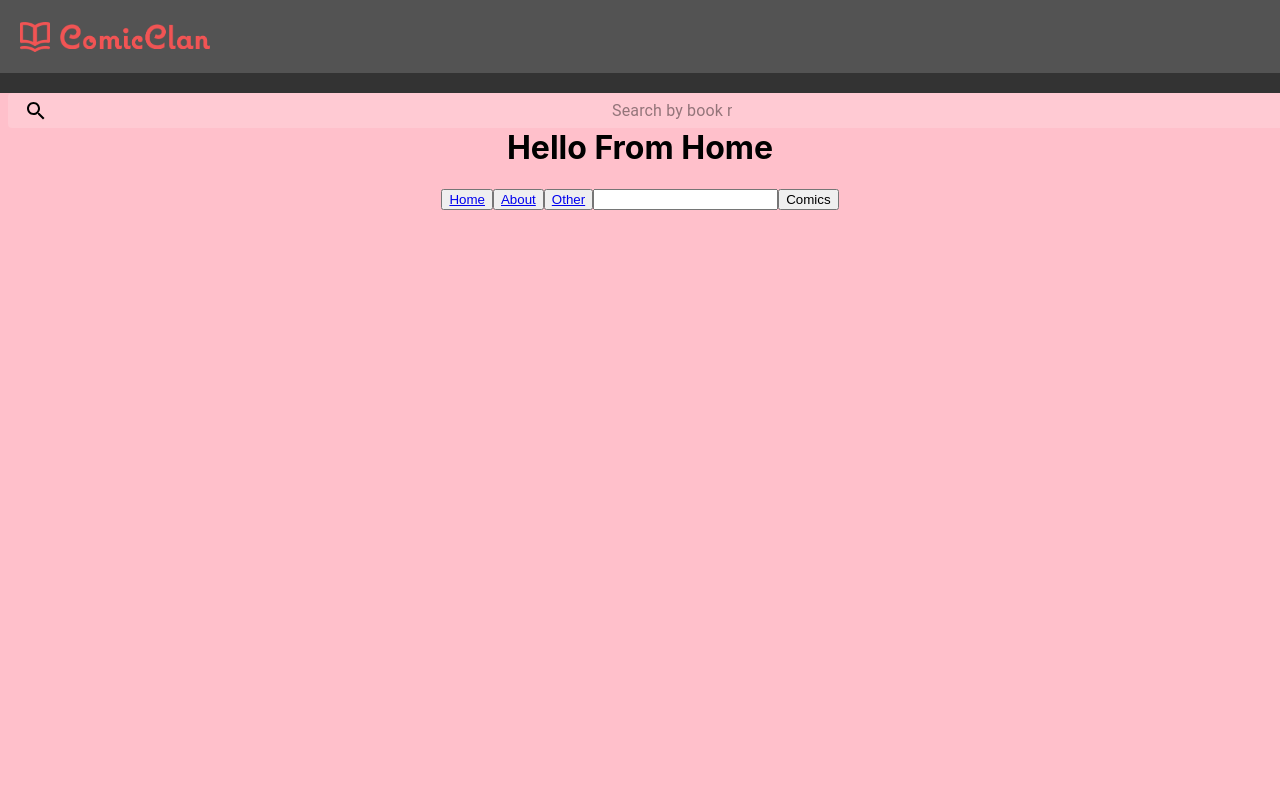
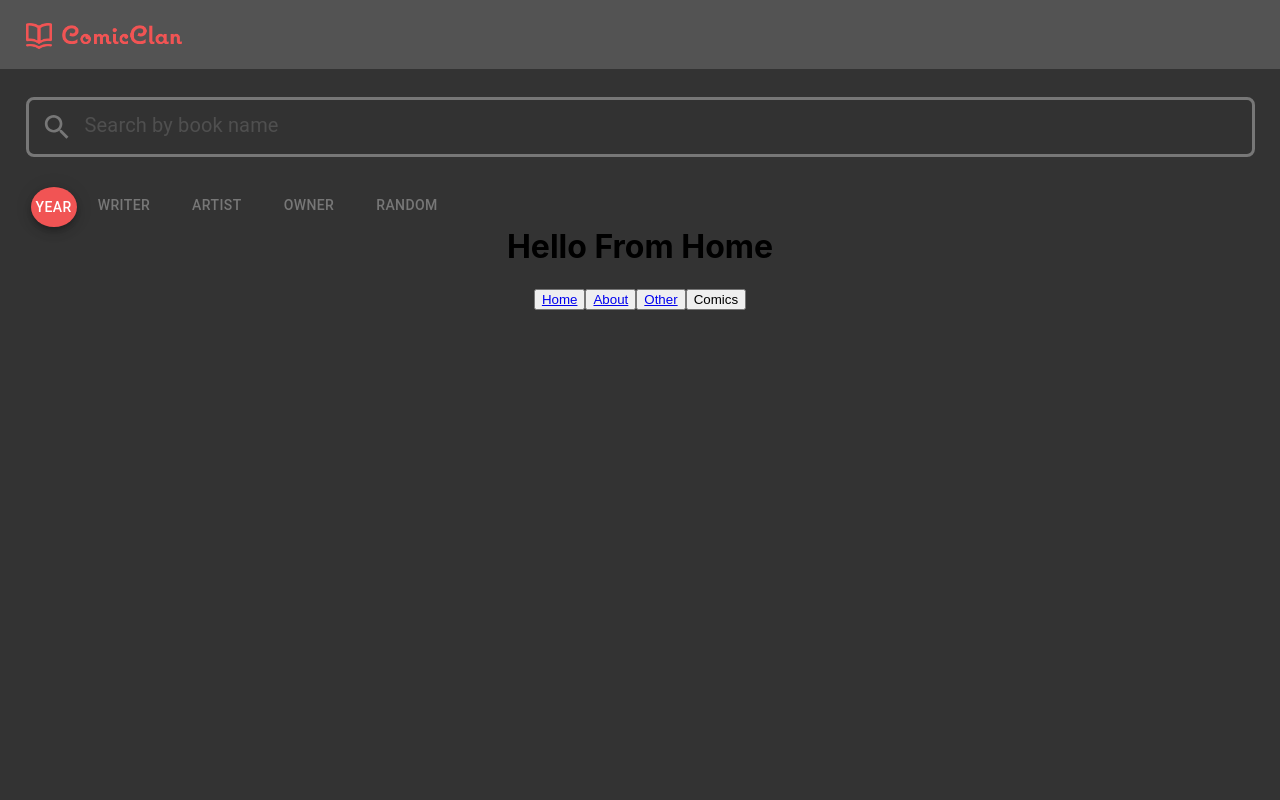
Before and after one commit to mjjply42/TestComicBook-Application, a React (Create React App) app in the folder client/: page / in a window 1280 px wide. Shown: the top 800 px of the page. Built offline with nearby package versions, Linux system fonts and the light colour scheme.

Commit message:
coming added search bar functionality and tab functionality --- need navigation

```diff
--- /dev/null
+++ b/client/src/components/CategoryTabs.js
@@ -0,0 +1,69 @@
+import React, { Fragment, useState, useEffect } from 'react';
+import { fade, makeStyles } from '@material-ui/core/styles'
+import Button from '@material-ui/core/Button'
+import Fab from '@material-ui/core/Fab'
+
+export const CategoryTabs = (props) => {
+
+    const classes = useStyles()
+    const [buttonTabs, updateButtons] = useState([
+        {name:"Year", selected: true}, {name: "Writer", selected: false},
+        {name: "Artist", selected: false}, {name: "Owner", selected: false},
+        {name: "Random", selected: false}])
+
+    const handleClickStatuses = (item) => {
+        let newButtons = JSON.parse(JSON.stringify(buttonTabs))
+        newButtons.map((button, index) => {
+            if (button.name !== item.name)
+                button.selected = false
+            else
+                button.selected = true
+        })
+        updateButtons(newButtons)
+        props.changeTab(item)
+    }
+
+    return (
+        <Fragment>
+            {buttonTabs ? buttonTabs.map((item, index) => {
+                return ( item.selected ?
+                    <label htmlFor="text-button-file">
+                        <Fab size="small" classes={{ root: classes.inputRootSelected}} onClick={() => {handleClickStatuses(item)}} style={{textColor: 'purple', marginLeft: 5, marginRight: 5, backgroundColor: "#F15454"}}
+                            variant={item.selected ? "contained":null} component="span">{item.name}</Fab>
+                    </label> :
+                    <label htmlFor="text-button-file">
+                        <Button classes={{ root: classes.inputRootUnSelected}} onClick={() => {handleClickStatuses(item)}}
+                        style={{marginLeft: 5, marginRight: 5}}
+                        variant={item.selected ? "contained":null} component="span">{item.name}</Button>
+                    </label>
+                )
+            }): undefined}
+        </Fragment>
+        )
+}
+
+const useStyles = makeStyles(theme => ({
+
+    title: {
+        flexGrow: 1,
+        display: 'none',
+        [theme.breakpoints.up('sm')]: {
+        display: 'block',
+        },
+    },
+    inputRootUnSelected: {
+        color: '#777777',
+        width: '100%'
+    },
+    inputRootSelected: {
+        color: 'white',
+        width: '100%'
+    },
+    inputInput: {
+        marginLeft: 56,
+        color: '#777777',
+        marginTop: -3,
+        fontSize: 20,
+        fontWeight: 'heavy',
+    },
+    }));
--- a/client/src/components/MainSection.js
+++ b/client/src/components/MainSection.js
@@ -4,6 +4,7 @@ import SearchIcon from '@material-ui/icons/Search'
 import InputBase from '@material-ui/core/InputBase'
 import { Route, Link, useRouteMatch, useParams, Switch } from 'react-router-dom'
 import { useDispatch, useSelector } from 'react-redux'
+import { CategoryTabs } from './CategoryTabs'
 import ComicLogo from '../img/ComicClan.png'
 import ComicIcon from '../img/IconShape.png'
 
@@ -132,33 +133,41 @@ export default function MainSection() {
 
     }
 
+    const updateTabSelect = (item) => {
+        console.log(item)
+    }
+
     return (
         <Fragment>
                 <div className="main_section" style={{width: "100%", height: 1300,
-                backgroundColor: "#333333"}}>
-                    <div style={{backgroundColor: "#535353", height: 73, width: "100%"}}>
-                        <div style={{marginRight: 20, marginLeft: 20, width: "30%",
+                backgroundColor: "#333333", display: 'flex', flexDirection: 'column', alignItems: 'center'}}>
+                    <div style={{backgroundColor: "#535353", height: 73, width: "100%", display: 'flex', justifyContent: "center"}}>
+                        <div style={{width: "96%",
                                     height: "100%", display: "flex", alignItems: "center", justifyContent: "flex-start"}}>
-                            <img style={{minWidth: 30, width: '5%', marginRight: 10}} src={ComicIcon}></img>
-                            <img style={{minWidth: 150, width: '30%'}} src={ComicLogo}></img>
+                            <img style={{minWidth: 20, width: '2.17%', marginRight: 10, marginTop: 3}} src={ComicIcon}></img>
+                            <img style={{minWidth: 100, width: '9.76%'}} src={ComicLogo}></img>
                         </div>
                     </div>
-                    <div style={{backgroundColor: "pink", height: "100%", width: "100%"}}>
+                    <div style={{height: "100%", width: "96%"}}>
                         <div className={classes.search}>
                             <div className={classes.searchIcon}>
-                                <SearchIcon />
+                                <SearchIcon style={{width: 60, height: 32.4}}/>
                             </div>
-                                <InputBase placeholder="Search by book name"
+                                <InputBase onChange={(text) => {handleChange(text)}} placeholder="Search by book name"
                                     classes={{ root: classes.inputRoot, input: classes.inputInput,}}
                                     inputProps={{ 'aria-label': 'search' }}/>
                         </div>
+                        <div style={{display: 'flex', flexDirection: 'column'}}>
+                            <div style={{display: 'flex'}}>
+                                <CategoryTabs changeTab={updateTabSelect}/>
+                            </div>
+                            <div>
                                 <Route path={'/'} exact component={Main}/>
                                 <Route path='/about' component={About}/>
                                 <Route path='/other' exact component={Other}/>
                                 <button><Link to="/" onClick={() => {updatePreviousRoute(window.location.href)}}>Home</Link></button>
                                 <button><Link to="/about" onClick={() => {updatePreviousRoute(window.location.href)}}>About</Link></button>
                                 <button><Link to="/other" onClick={() => {updatePreviousRoute(window.location.href)}}>Other</Link></button>
-                        <input onChange={(e) => handleChange(e)}></input>
                                 {searched ? searched.map((item, index) => {
                                     return (
                                         <div style={{display: "inline-block", margin: 10}}>
@@ -170,11 +179,14 @@ export default function MainSection() {
                                 <button onClick={() => {dispatch({type: 'update-saga-pusher'})}}>Comics</button>
                             </div>
                         </div>
+                    </div>
+                </div>
         </Fragment>
     );
 }
 
 const useStyles = makeStyles(theme => ({
+
     root: {
         flexGrow: 1,
     },
@@ -189,18 +201,21 @@ const useStyles = makeStyles(theme => ({
         },
     },
     search: {
+        display: 'flex',
         position: 'relative',
-        borderRadius: theme.shape.borderRadius,
-        backgroundColor: fade(theme.palette.common.white, 0.15),
+        borderStyle: 'solid',
+        borderRadius: 8,
+        borderWidth: 3,
+        backgroundColor: fade('#333333', 0.15),
         '&:hover': {
-        backgroundColor: fade(theme.palette.common.white, 0.25),
+        backgroundColor: fade('#333333', 0.25),
         },
-        marginTop: 20,
-        marginLeft: 20,
-        marginRight: 10,
+        borderColor: '#777777',
+        marginTop: 28,
         [theme.breakpoints.up('sm')]: {
-        marginLeft: theme.spacing(1),
-        width: '100%',
+        width: '99.6%',
+        height: 54,
+        marginBottom: 30,
         },
     },
     searchIcon: {
@@ -211,20 +226,17 @@ const useStyles = makeStyles(theme => ({
         display: 'flex',
         alignItems: 'center',
         justifyContent: 'center',
+        color: '#777777',
     },
     inputRoot: {
         color: 'inherit',
+        width: '100%'
     },
     inputInput: {
-        borderStyle: 'solid',
-        padding: theme.spacing(1, 1, 1, 7),
-        transition: theme.transitions.create('width'),
-        width: '100%',
-        [theme.breakpoints.up('sm')]: {
-        width: 120,
-        '&:focus': {
-            width: 200,
-        },
-        },
+        marginLeft: 56,
+        color: '#777777',
+        marginTop: -3,
+        fontSize: 20,
+        fontWeight: 'heavy',
     },
     }));
```
Lines whose indentation alone changed are shown as unchanged.
